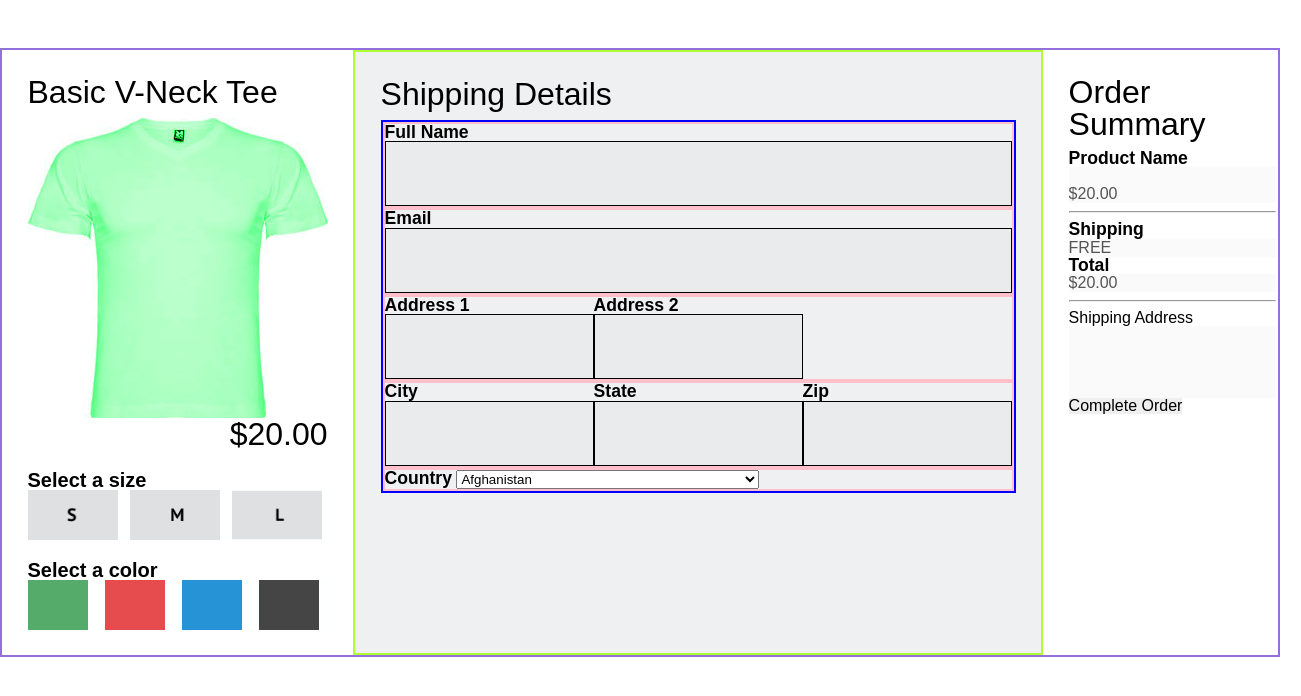
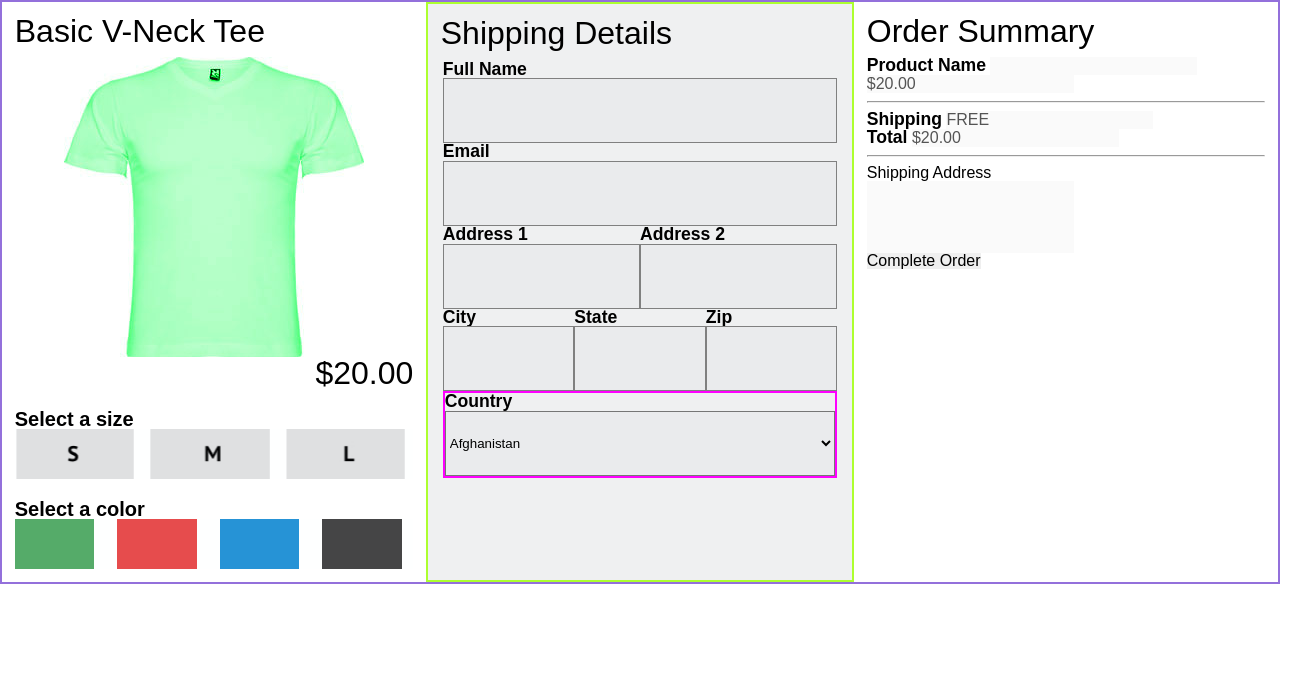
Before and after one commit to TraceLarson/ResponsiveForm, a website: page index.html in a window 1280 px wide. Shown: the whole page, 1301 px wide, since content can reach past the window. Drawn offline with Linux system fonts and the light colour scheme.

Commit message:
Working on css for shipping details.  and summary

```diff
--- a/scss/style.scss
+++ b/scss/style.scss
@@ -9,13 +9,17 @@ h2{
   margin-bottom: 10px;
 }
 
-@media (min-width: 600px) {
+@media (min-width: 900px) {
+    body{
+      display: flex;
+    }
     main{
       border: 2px solid mediumpurple;
 
       display: flex;
       flex-flow: row nowrap;
-     // max-width: 1100px;
+      align-content: center;
+      max-width: 1400px;
     }
   //section:first-child{
   //  flex:1;
@@ -26,7 +30,7 @@ section {
   flex: 1;
   display: flex;
   flex-flow: column wrap;
-  padding: 2%;
+  padding: 1%;
 
 }
 
@@ -118,38 +122,74 @@ fieldset {
 
 
 //----------------------------------------------------shipping details SECTION*************
-#shipping-details{
+#shipping-details{ //---section
   flex:1;
   border: 2px solid greenyellow;
 
   background-color: $shipping-background-color;
   form{
-    border: 2px solid blue;
+    padding: 2px;
 
   }
 }
 
-.shipping-info{
-  border: 2px solid pink;
+.shipping-info{ //---divs
+  //border: 2px solid pink;
 
   display: flex;
   flex-flow: column wrap;
+
+
   input{
-    border: 1px solid black;
+    border: 1px solid grey;
+    background-color: $shipping-form-color;
+    height: 65px;
+    width: 100%;
+  }
+  select{
     background-color: $shipping-form-color;
     height: 65px;
   }
 
   &:nth-of-type(3){
-    flex-flow: row wrap;
-    label{
-      display: block;
+    flex-flow: row;
+    justify-content: space-between;
+    #address1-container, #address2-container {
+      flex: 1;
+      label {
+        display: block;
+      }
+      input {
+        width: 100%;
+      }
     }
   }
   &:nth-of-type(4){
     flex-flow: row;
+    #city-input-container, #state-input-container,#zip-input-container {
+      label {
+        display: block;
+      }
+      input {
+        width: 100%;
+      }
+    }
+  }
+  &:nth-of-type(5){
+    border:2px solid fuchsia;
+    label{
+      display: block;
+    }
+    select{
+      width: 100%;
+    }
   }
 }
+
+//#address2-container {
+//  margin-left: 10%;
+//}
+
 
 
 //----------------------------------------------------checkout Summary SECTION*******************
```
Also changed, not shown: css/style.css.
